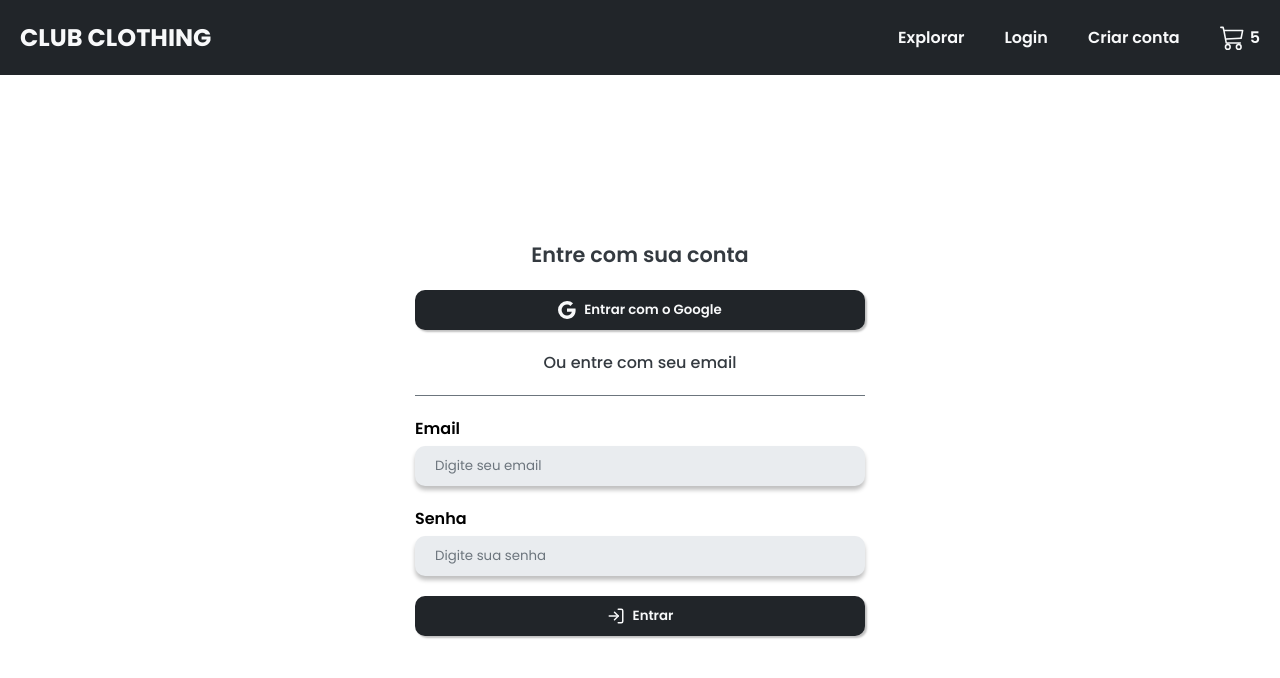
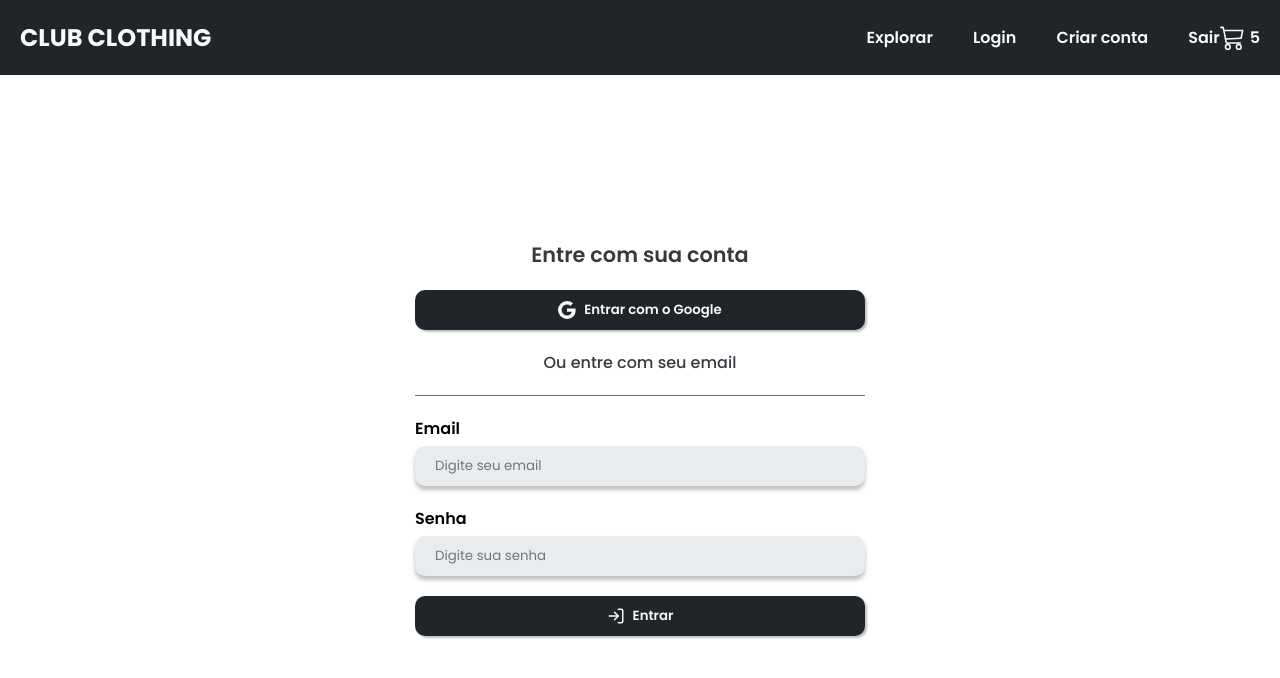
Before and after one commit to raphaelslima/EcoomerceClub, a React (Create React App) app: page /login in a window 1280 px wide. Shown: the top 678 px of the page. Built offline with nearby package versions, Linux system fonts and the light colour scheme; no server answers.

Commit message:
feat: btn logout and stage global auth

```diff
--- a/src/App.tsx
+++ b/src/App.tsx
@@ -2,8 +2,13 @@
 import { BrowserRouter, Routes, Route } from 'react-router-dom'
 import LoginPage from './pages/login/LoginPage'
 import SingupPage from './pages/singup/SingupPage'
+import { onAuthStateChanged } from 'firebase/auth'
+import { auth } from './config/firebaseConfig'
 
 const App = () => {
+  onAuthStateChanged(auth, (user) => {
+    console.log(user)
+  })
   return (
     <BrowserRouter>
       <Routes>
--- a/src/components/header/HeaderComponent.tsx
+++ b/src/components/header/HeaderComponent.tsx
@@ -7,6 +7,8 @@
   HeaderTitle
 } from './headerStyle'
 import { useNavigate } from 'react-router-dom'
+import { signOut } from 'firebase/auth'
+import { auth } from '../../config/firebaseConfig'
 
 const Header = () => {
   const navigate = useNavigate()
@@ -26,6 +28,7 @@
         <HeaderItem>Explorar</HeaderItem>
         <HeaderItem onClick={handleNavigateLoginPage}>Login</HeaderItem>
         <HeaderItem onClick={handlenavidateSingupPage}>Criar conta</HeaderItem>
+        <HeaderItem onClick={() => signOut(auth)}>Sair</HeaderItem>
         <HeaderItem>
           <BsCart3 size={25} />
           <p style={{ marginLeft: 5 }}>5</p>
```
